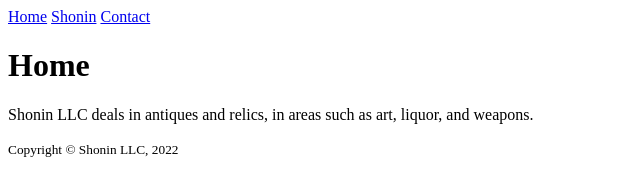
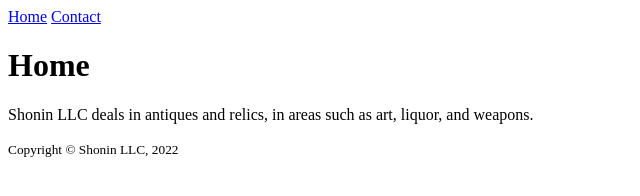
Before and after one commit to shonintrading/website, a plain HTML site: page index.html in a window 1280 px wide. Shown: the full height of the page, 0-640 px from the left. Drawn offline with Linux system fonts and the light colour scheme.

Commit message:
Update index.html

```diff
--- a/index.html
+++ b/index.html
@@ -18,7 +18,6 @@
     <!-- Menu items -->
     <div class="nav">
       <a class="active" href="index.html">Home</a>
-      <a href="crypto.html">Shonin</a>
       <a href="mailto:shonin@xn--shnin-h9a.com?Subject=Business%20Inquiry">Contact</a>
    </div>
     <!-- Body -->
```
